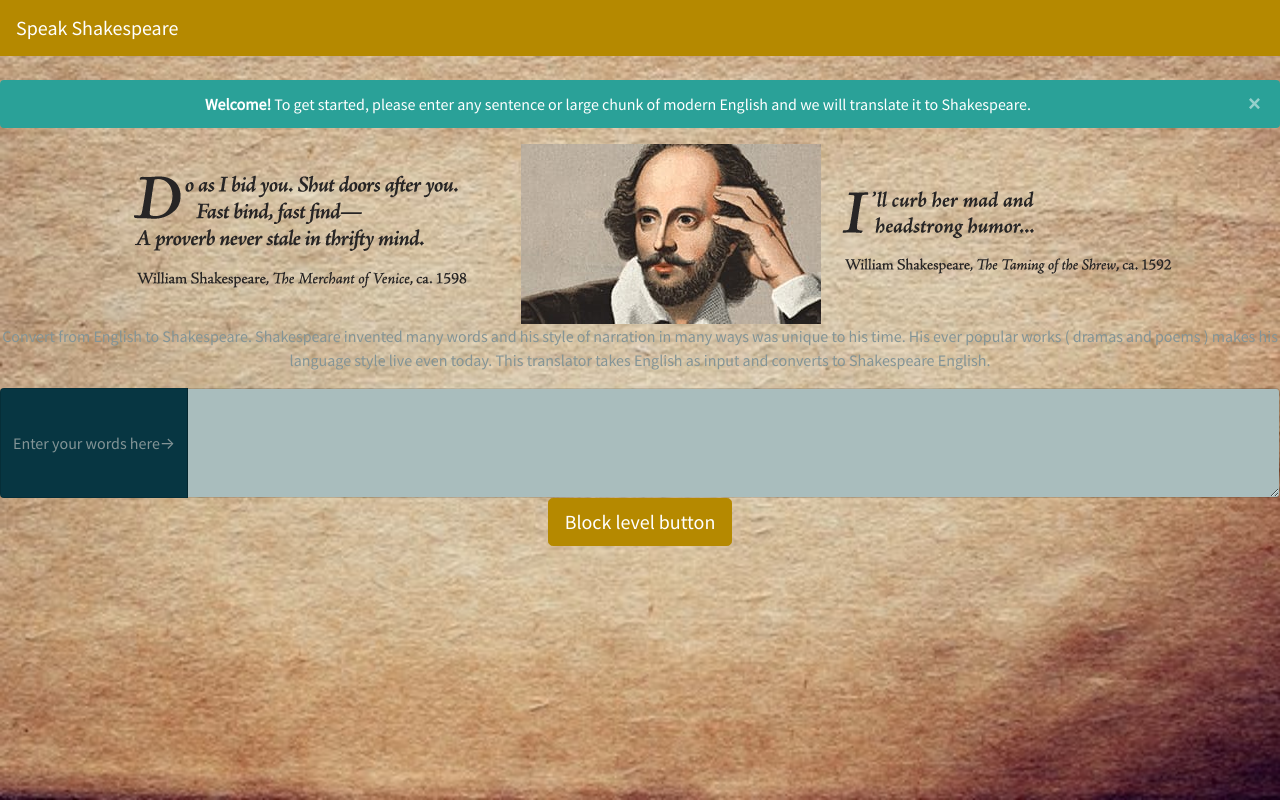
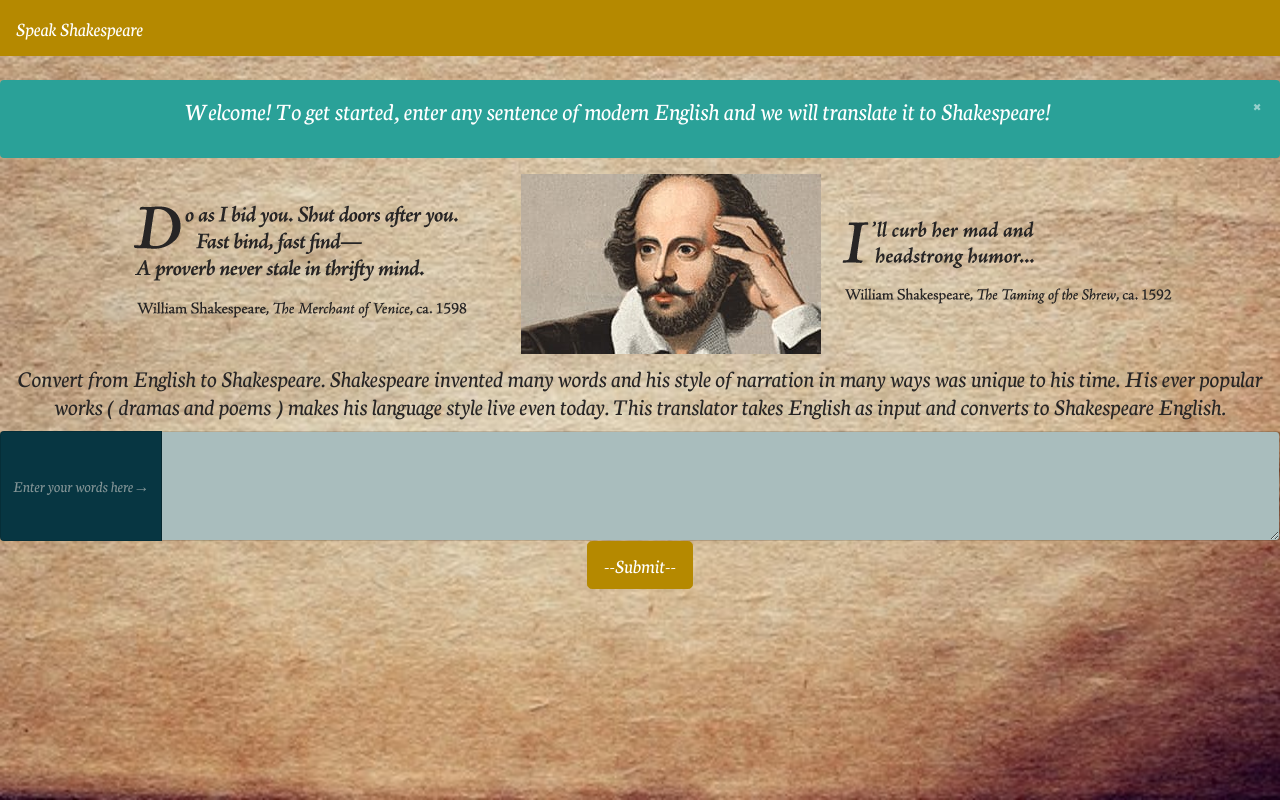
Before and after one commit to ashleynicole472/Shakespeare-Translator, a React (Create React App) app in the folder shakespear_translator/: page / in a window 1280 px wide. Built offline with nearby package versions, Linux system fonts and the light colour scheme.

Commit message:
More styling

```diff
--- a/shakespear_translator/public/index.html
+++ b/shakespear_translator/public/index.html
@@ -22,7 +22,8 @@
     <!-- Bootstrap stuff -->
     <script src="https://ajax.googleapis.com/ajax/libs/jquery/3.3.1/jquery.min.js"></script>
     <script src="https://maxcdn.bootstrapcdn.com/bootstrap/3.3.7/js/bootstrap.min.js"></script>
-
+    <!-- Google font -->
+    <link href="https://fonts.googleapis.com/css?family=Neuton:400i" rel="stylesheet">
     <title>React App</title>
   </head>
   <body>
--- a/shakespear_translator/src/App.css
+++ b/shakespear_translator/src/App.css
@@ -13,6 +13,16 @@
   background-size: contain;
   top: 0;
   left: 0;
+  font-family: 'Neuton', serif;
+}
+
+.paragraph {
+    margin: 10px;
+    color: #272525;
+}
+
+.alert {
+    font-size: 25px;
 }
 
 .App-logo {
--- a/shakespear_translator/src/App.js
+++ b/shakespear_translator/src/App.js
@@ -79,19 +79,19 @@ class App extends Component {
         <br />
         <div className="alert alert-dismissible alert-success">
           <button type="button" className="close" data-dismiss="alert" aria-label="close">&times;</button>
-          <strong>Welcome!</strong> To get started, please enter any sentence or large chunk of modern English and we will translate it to Shakespeare.
+          <p>Welcome! To get started, enter any sentence of modern English and we will translate it to Shakespeare!</p>
         </div>
         <div className="col-md-12">
             <img src={shakeOne} alt="photo of shakespeare" />
             <img src={shakespeare} alt="photo of shakespeare" />
             <img src={shakeTwo} alt="photo of shakespeare" />
         </div>
-        <p>
+        <h4 className="paragraph">
             Convert from English to Shakespeare. Shakespeare invented many words and his style of
             narration in many ways was unique to his time. His ever popular works ( dramas and poems )
             makes his language style live even today. This translator takes English as input and converts
             to Shakespeare English.
-        </p>
+        </h4>
         <div className="input-group">
           <div className="input-group-prepend">
             <span className="input-group-text">Enter your words here→</span>
@@ -106,7 +106,7 @@ class App extends Component {
         <button
             type="button"
             onClick={this.speak}
-            className="btn btn-primary btn-lg">Block level button</button>
+            className="btn btn-primary btn-lg">--Submit--</button>
             <br />
         <div className="well">
             <h3 className="text-primary">{this.state.shakespeareText}</h3>
```
